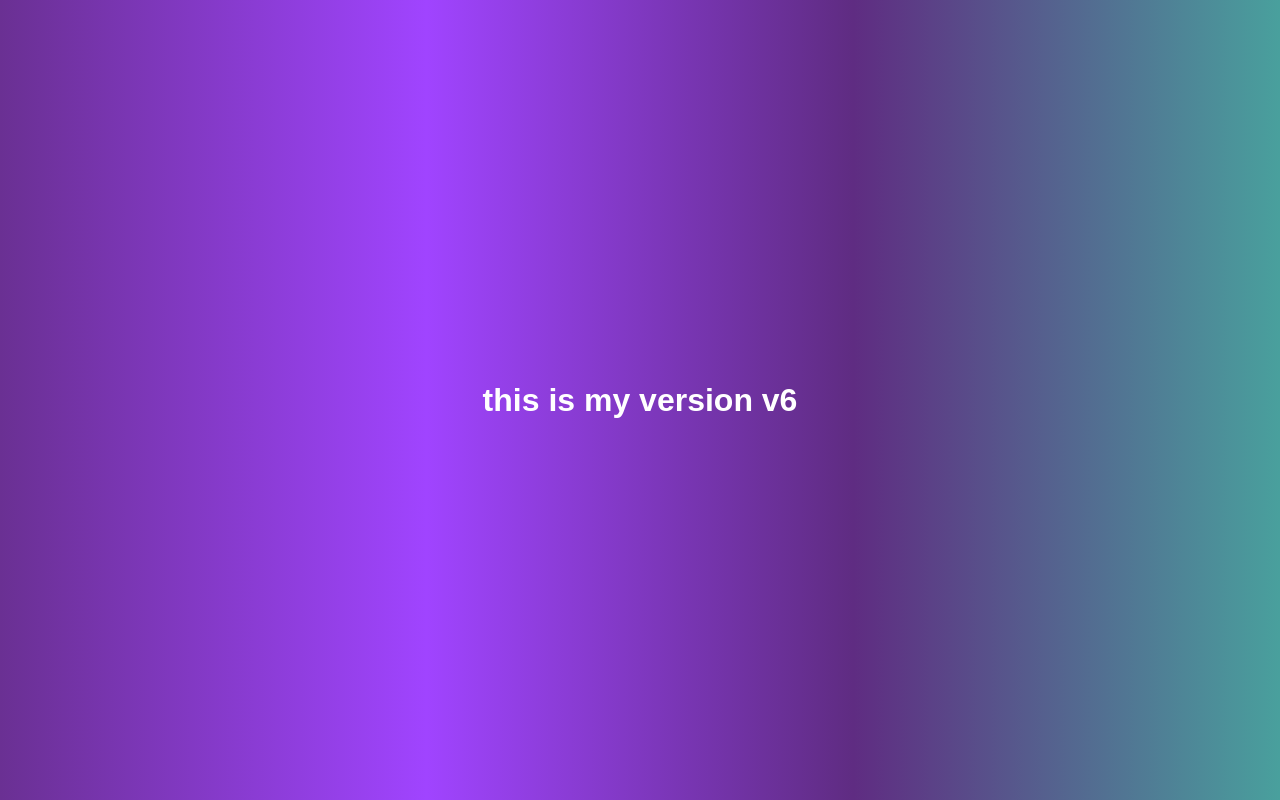
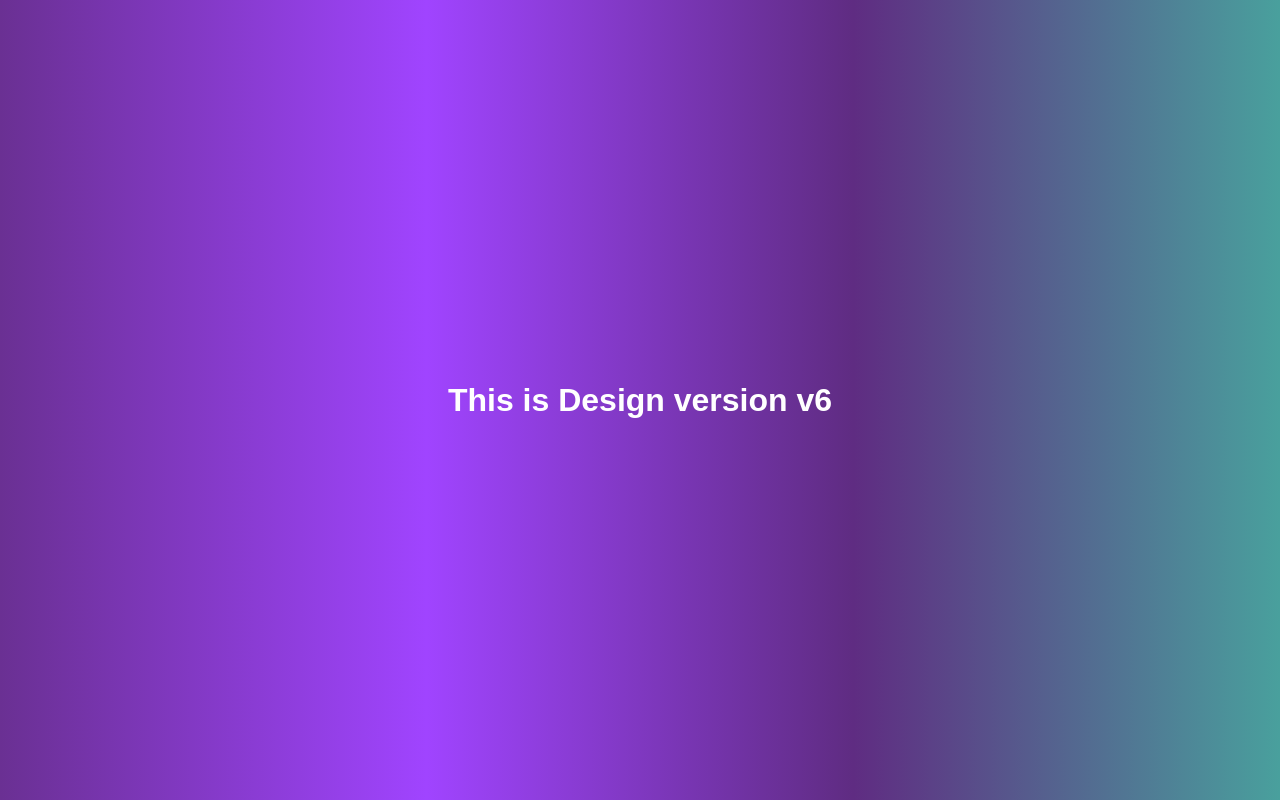
Before and after one commit to GC995362/myrepo-, a plain HTML site: page index.html in a window 1280 px wide. Drawn offline with Linux system fonts and the light colour scheme.

Commit message:
changed H2

```diff
--- a/index.html
+++ b/index.html
@@ -7,7 +7,7 @@
     <title>Document</title>
 </head>
 <body>
-    <h1>this is my version v6 </h1>
+    <h1>This is Design version v6 </h1>
 
 </body>
 </html>
```
